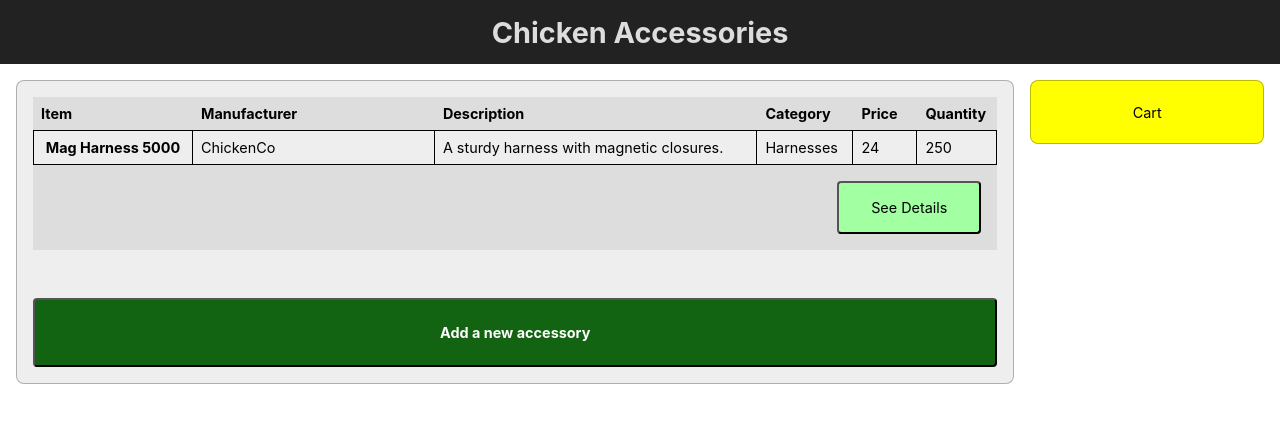
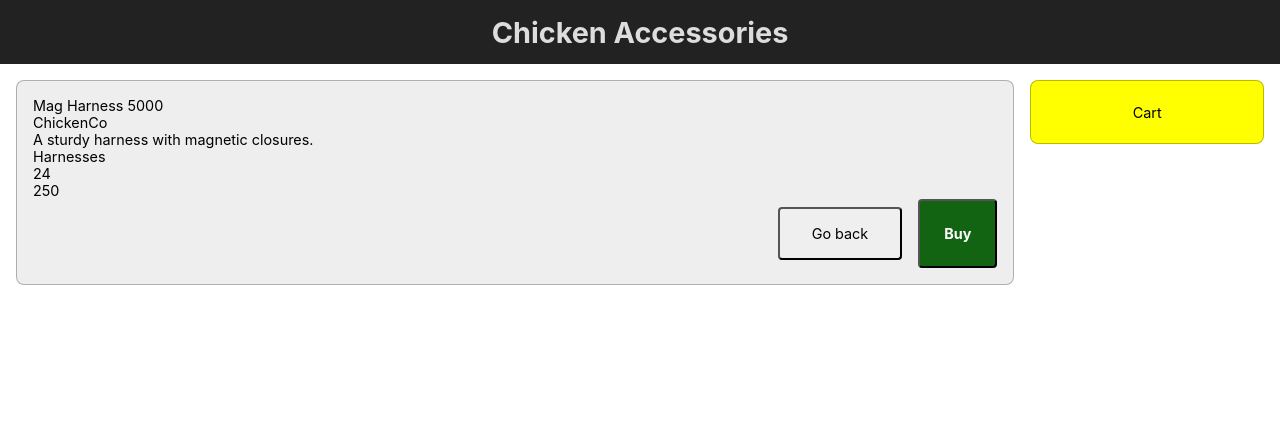
Before and after one commit to eggborne/chicken-accessories, a React (Create React App) app: page / in a window 1280 px wide. Both pictures are taken after a click on the button "See Details". Shown: the top 422 px of the page. Built offline with nearby package versions, Linux system fonts and the light colour scheme.

Commit message:
Add Details page for items

```diff
--- a/src/components/AccessoryControl.js
+++ b/src/components/AccessoryControl.js
@@ -1,7 +1,9 @@
 
 import React from "react";
 import AccessoryList from "./AccessoryList";
-import NewAccessoryModal from "./Modal";
+import AccessoryDetailCard from "./AccessoryDetailCard";
+import { v4 } from 'uuid';
+
 
 class AccessoryControl extends React.Component {
 
@@ -18,14 +20,25 @@ class AccessoryControl extends React.Component {
           category: 'Harnesses',
           price: '24',
           quantity: '250',
+          id: v4(),
         }
       ]
     };
   }
 
+  getAccessoryById = id => {
+    return this.state.accessoryList.filter(accessory => accessory.id === id)[0];
+  }
+
   handleClickNewAccessory = () => {
     this.setState(() => ({
-      newFormVisible: true
+      newFormVisible: true,
+    }));
+  }
+
+  handleClickDetails = (id) => {
+    this.setState(() => ({
+      detailsShowing: id,
     }));
   }
 
@@ -40,7 +53,12 @@ class AccessoryControl extends React.Component {
     this.setState({ newFormVisible: false });
   }
 
+  handleClickDetailsBack = () => {
+    this.setState({ detailsShowing: null });
+  }
+
   render() {
+    if (this.state.detailsShowing === null) {
       return (
         <React.Fragment>
         <AccessoryList
@@ -49,9 +67,19 @@ class AccessoryControl extends React.Component {
           handleClickNewAccessory={this.handleClickNewAccessory}
           handleCancelAddAccessory={this.handleCancelAddAccessory}
           handleAddAccessory={this.handleAddAccessory}
+          handleClickDetails={this.handleClickDetails}
         />
         </React.Fragment>
       );
+    } else {
+      const detailItem = this.getAccessoryById(this.state.detailsShowing);
+      return (
+        <AccessoryDetailCard
+          item={detailItem}
+          onClickGoBack={this.handleClickDetailsBack}
+        />
+      );
+    }
   }
 
 
--- /dev/null
+++ b/src/components/AccessoryDetailCard.js
@@ -0,0 +1,40 @@
+import React from "react";
+
+function AccessoryDetailCard(props) {
+  const accessoryDetailCardStyle = {
+    width: '100%',
+    minHeight: '4rem',
+    backgroundColor: '#eee',
+    display: 'flex',
+    flexDirection: 'column',
+    border: '0.1rem solid #00000044',
+    borderRadius: '0.5rem',
+    padding: '1rem',
+  };
+
+  const buttonAreaStyle = {
+    display: 'flex',
+    alignItems: 'center',
+    justifyContent: 'flex-end',
+    gap: '1rem',
+  };
+
+  return (
+    <React.Fragment>
+      <div style={accessoryDetailCardStyle}>
+        <div>{props.item.item}</div>
+        <div>{props.item.manufacturer}</div>
+        <div>{props.item.description}</div>
+        <div>{props.item.category}</div>
+        <div>{props.item.price}</div>
+        <div>{props.item.quantity}</div>
+        <div style={buttonAreaStyle}>
+          <button onClick={props.onClickGoBack}>Go back</button>
+          <button className='green' onClick={props.onClickGoBack}>Buy</button>
+        </div>
+      </div>
+    </React.Fragment>
+  );
+}
+
+export default AccessoryDetailCard;
--- a/src/components/AccessoryList.js
+++ b/src/components/AccessoryList.js
@@ -41,7 +41,8 @@ function AccessoryList(props) {
           <AccessoryListItem
             specs={{...accessory}}
             labels={itemProps}
-            key={index}
+            id={index}
+            onClickDetails={props.handleClickDetails}
           />
         )}
         <button className='green wide' onClick={props.handleClickNewAccessory}>Add a new accessory</button>
--- a/src/components/AccessoryListItem.js
+++ b/src/components/AccessoryListItem.js
@@ -18,6 +18,7 @@ function AccessoryListItem(props) {
   };
 
   const accessoryListItemStyle = {
+    position: 'relative',
     width: '100%',
     display: 'grid',
     gridTemplateColumns: '10rem 0.75fr 1fr 6rem 4rem 5rem',
@@ -45,20 +46,31 @@ function AccessoryListItem(props) {
     gap: '1rem',
   };
 
-  console.log('specs', props.specs)
+  const uidStyle = {
+    position: 'absolute',
+    border: "0",
+    bottom: '-50%',
+    left: '0.5rem',
+    opacity: '0.65',
+    fontSize: '90%',
+  }
 
+  function handleSelectDetails(e) {
+    props.onClickDetails(e.target.id)
+  }
 
   return (
     <div style={containerStyle}>
       <div style={listHeaderStyle} className="accessory-list-header grid-list-row">
         {props.labels.map(cat =>
-          <div>{cat[0].toUpperCase() + cat.slice(1)}</div>
+          cat !== 'id' && <div>{cat[0].toUpperCase() + cat.slice(1)}</div>
         )}
       </div>
       <div style={accessoryListItemStyle} className='accessory-list-item'>
-        {Object.values(props.specs).map((spec, s) =>
-          <div style={s ? accessoryCellStyle : nameStyle}>{spec}</div>
+        {Object.values(props.specs).map((spec, s, arr) =>
+          (s < arr.length - 1) && <div style={s ? accessoryCellStyle : nameStyle}>{spec}</div>
         )}
+        <div style={uidStyle}>{props.specs.id}</div>
         {/* <div style={nameStyle}>{props.item}</div>
         <div style={accessoryCellStyle}>{props.manufacturer}</div>
         <div style={accessoryCellStyle}>{props.description}</div>
@@ -67,7 +79,7 @@ function AccessoryListItem(props) {
         <div style={accessoryCellStyle}>{props.quantity}</div> */}
       </div>
       <div style={buttonAreaStyle}>
-        <button className='details'>See Details</button>
+        <button id={props.specs.id} onClick={handleSelectDetails} className='details'>See Details</button>
       </div>
     </div>
   );
--- a/src/components/NewAccessoryForm.js
+++ b/src/components/NewAccessoryForm.js
@@ -1,4 +1,5 @@
 import React from "react";
+import { v4 } from 'uuid';
 
 function NewAccessoryForm(props) {
   const newAccessoryFormStyle = {
@@ -25,6 +26,7 @@ function NewAccessoryForm(props) {
       category: event.target.category.value,
       price: event.target.price.value,
       quantity: event.target.quantity.value,
+      id: v4(),
     })
   }
 
```
Lines whose indentation alone changed are shown as unchanged.
